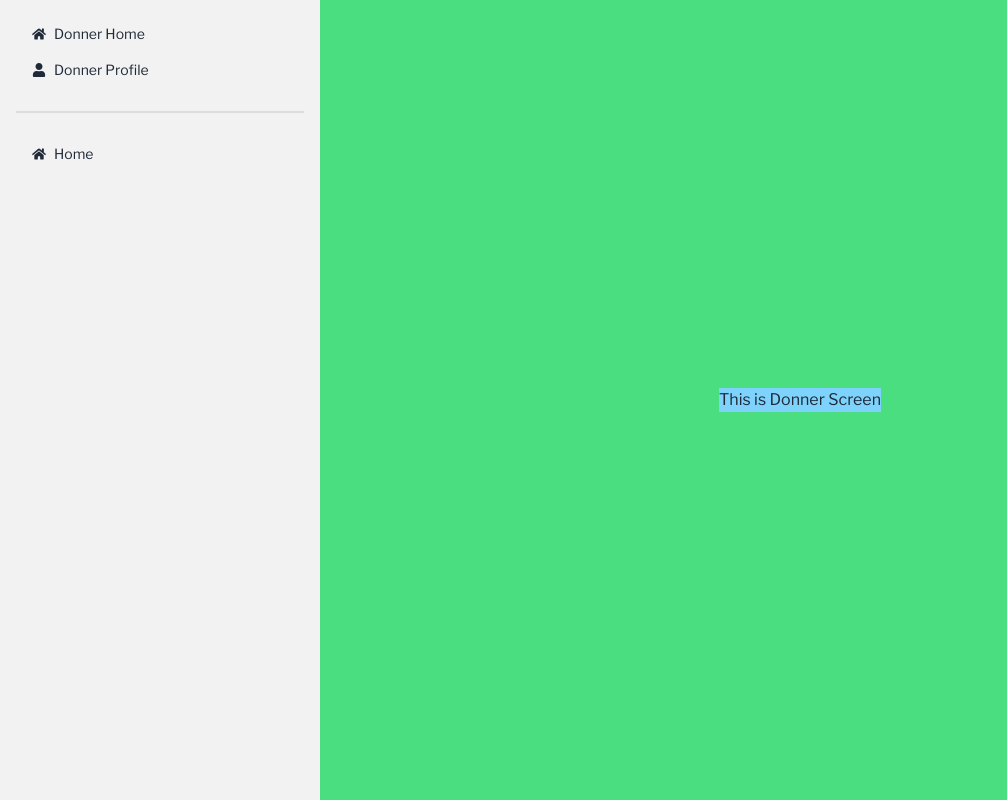
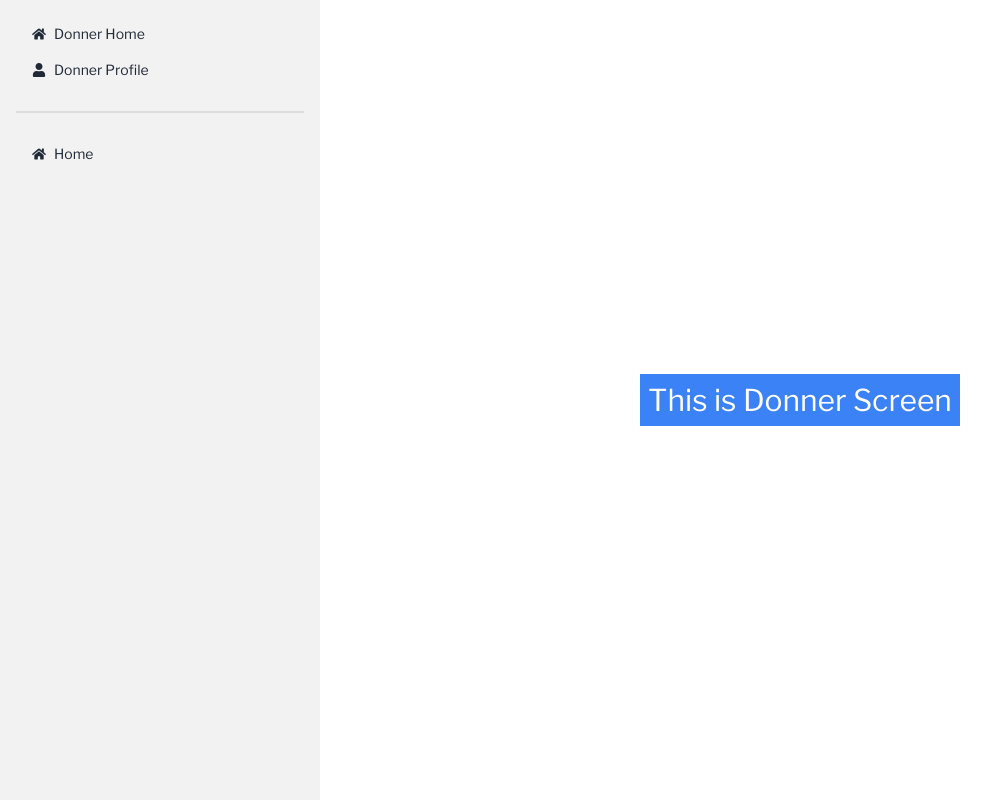
Before and after one commit to searchsakib/blood-aid-client, a React (Vite) app: page /dashboard in a window 1280 px wide. Shown: the whole page, without its empty margins (0-1007 px from the left). Built offline with nearby package versions, Linux system fonts and the light colour scheme; no server answers.

Commit message:
minor changes

```diff
--- a/src/layout/Dashboard.jsx
+++ b/src/layout/Dashboard.jsx
@@ -32,7 +32,7 @@ const Dashboard = () => {
         <title>Blood Aid | Dashboard</title>
       </Helmet>
       <input id="my-drawer-2" type="checkbox" className="drawer-toggle" />
-      <div className="drawer-content flex flex-col-reverse items-center justify-center bg-green-400">
+      <div className="drawer-content flex flex-col-reverse items-center justify-center">
         {/* Page content here */}
         {/* dashboard content */}
 
--- a/src/pages/Dashboard/DefaultView/DefaultView.jsx
+++ b/src/pages/Dashboard/DefaultView/DefaultView.jsx
@@ -13,7 +13,7 @@ const DefaultView = () => {
           <AdminScreen></AdminScreen>
         </div>
       ) : (
-        <div className="bg-sky-300">
+        <div>
           <DonnerScreen></DonnerScreen>
         </div>
       )}
--- a/src/pages/Dashboard/DefaultView/DonnerScreen.jsx
+++ b/src/pages/Dashboard/DefaultView/DonnerScreen.jsx
@@ -1,7 +1,9 @@
 const DonnerScreen = () => {
   return (
     <div>
-      <h2>This is Donner Screen</h2>
+      <h2 className="text-3xl p-2 bg-blue-500 text-white">
+        This is Donner Screen
+      </h2>
     </div>
   );
 };
--- a/src/pages/Dashboard/Profile/UpdateProfile.jsx
+++ b/src/pages/Dashboard/Profile/UpdateProfile.jsx
@@ -14,6 +14,9 @@ const UpdateProfile = () => {
   const navigate = useNavigate();
   const myProfile = useLoaderData();
   console.log('this is hehehehhe', myProfile);
+
+  // const { name, photo, email, blood, dis:district, upazila, status, role } =
+  //   myProfile || {};
 
   // for district and upazilla
   const [district, setDistrict] = useState();
```
